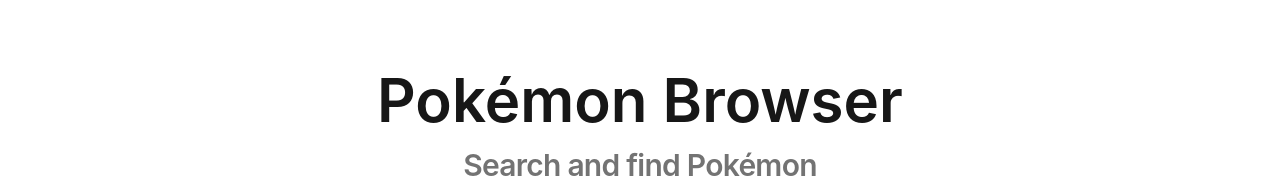
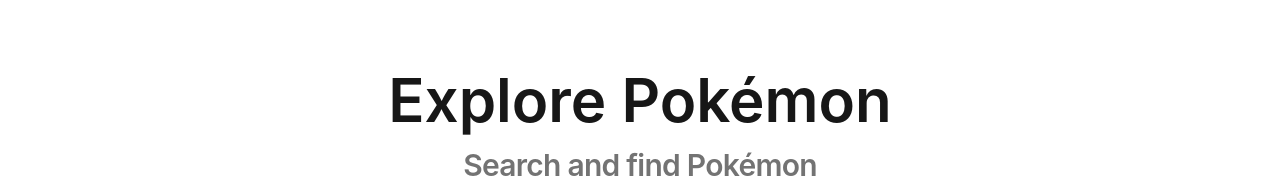
Before and after one commit to Jake-Luck/pokemon-explorer, a Next.js app: page / in a window 1280 px wide. Shown: the top 189 px of the page. Built offline with nearby package versions, Linux system fonts and the light colour scheme; no server answers.

Commit message:
Updates list heading on search

```diff
--- a/src/app/landing-page/landing-page.tsx
+++ b/src/app/landing-page/landing-page.tsx
@@ -17,6 +17,7 @@
 const defaultApiCall = 'https://pokeapi.co/api/v2/pokemon?limit=12&offset=0'
 function LandingPage() {
     const [pokemonList, setPokemonList] = useState<pokemonListData>({ pokemonData: null, previous: null, next: null })
+    const [listTitle, setListTitle] = useState<string>('Explore Pokémon')
 
     /**
      * Sets all values in pokemon list to null, use before search or next/previous page so page updates to loading state
@@ -56,6 +57,8 @@
         setPokemonListNull()
         const formData = new FormData(formEvent.currentTarget)
         const inputText = formData.get("input") as string;
+        const title = !inputText ? 'Explore Pokémon' : `Search Results for '${inputText}'`
+        setListTitle(title)
         searchThenUpdateState(inputText.trim())
     }
 
@@ -69,7 +72,7 @@
             {/* Hero */}
             <div className='h-[244px] flex flex-col items-center justify-center'>
                 <div className='flex flex-col items-center justify-center gap-[8px]'>
-                    <h1 className='text-primary text-[60px] leading-[78px] align-bottom margin-0'>Pokémon Browser</h1>
+                    <h1 className='text-primary text-[60px] leading-[78px] align-bottom margin-0'>Explore Pokémon</h1>
                     <h2 className='text-muted-foreground text-[30px] leading-[36px] align-middle margin-0 tracking-[-0.025em]'>Search and find Pokémon</h2>
                 </div>
             </div>
@@ -80,7 +83,7 @@
             <div className='flex flex-col items-center gap-[48px] pl-[10%] pr-[10%]'>
                 {/* Heading and Search */}
                 <div className='w-full flex items-center justify-between'>
-                    <h2 className='text-foreground text-[30px] leading-[36px] tracking-[-0.025em]'>Explore Pokémon</h2>
+                    <h2 className='text-foreground text-[30px] leading-[36px] tracking-[-0.025em]'>{listTitle}</h2>
                     {/* On enter or click, get pokemon card data using inputted name*/}
                     <Form onSubmit={handleSearch} className='h-[40px] flex items-center gap-[12px]'>
                         <Input type='text' placeholder='Find Pokémon' name='input' className='text-muted-foreground w-[251px] font-[400]' data-testid='search-input'></Input>
```
